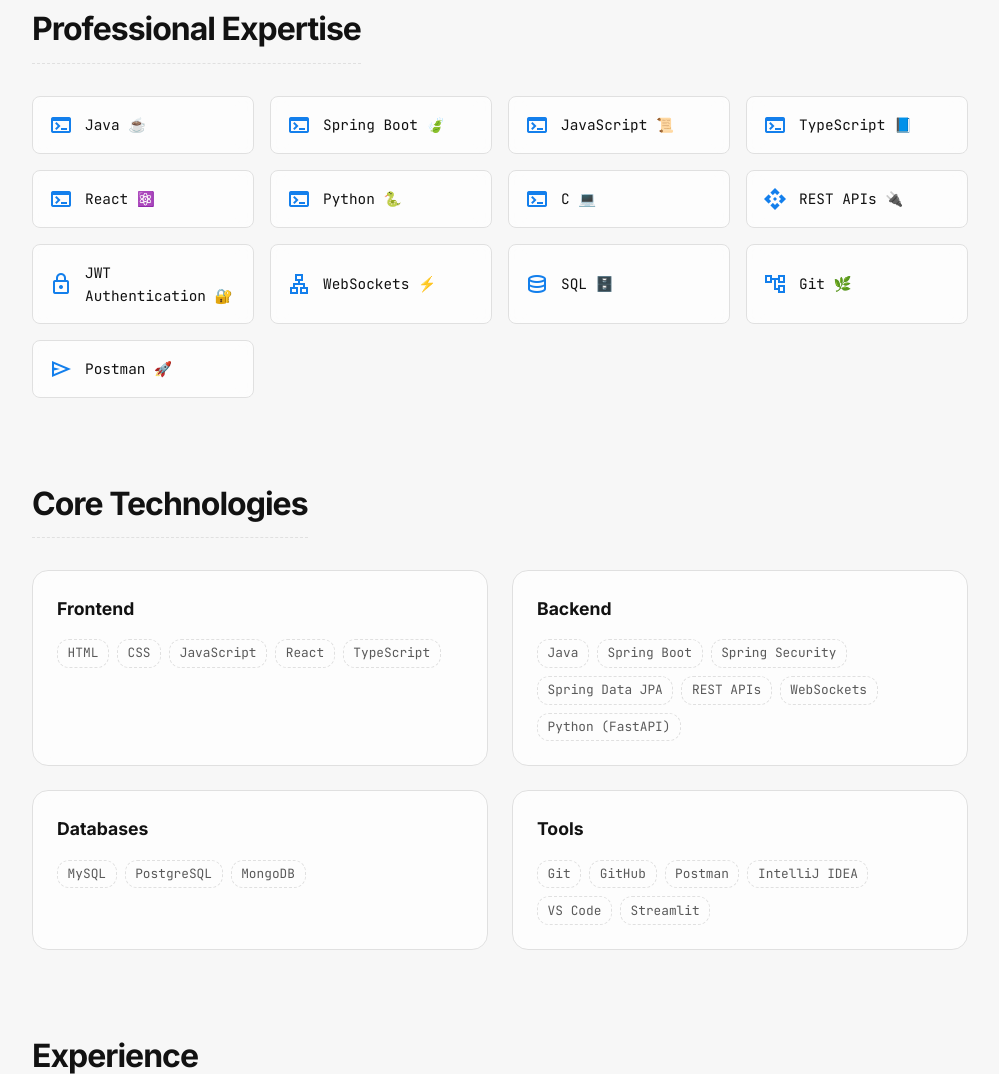
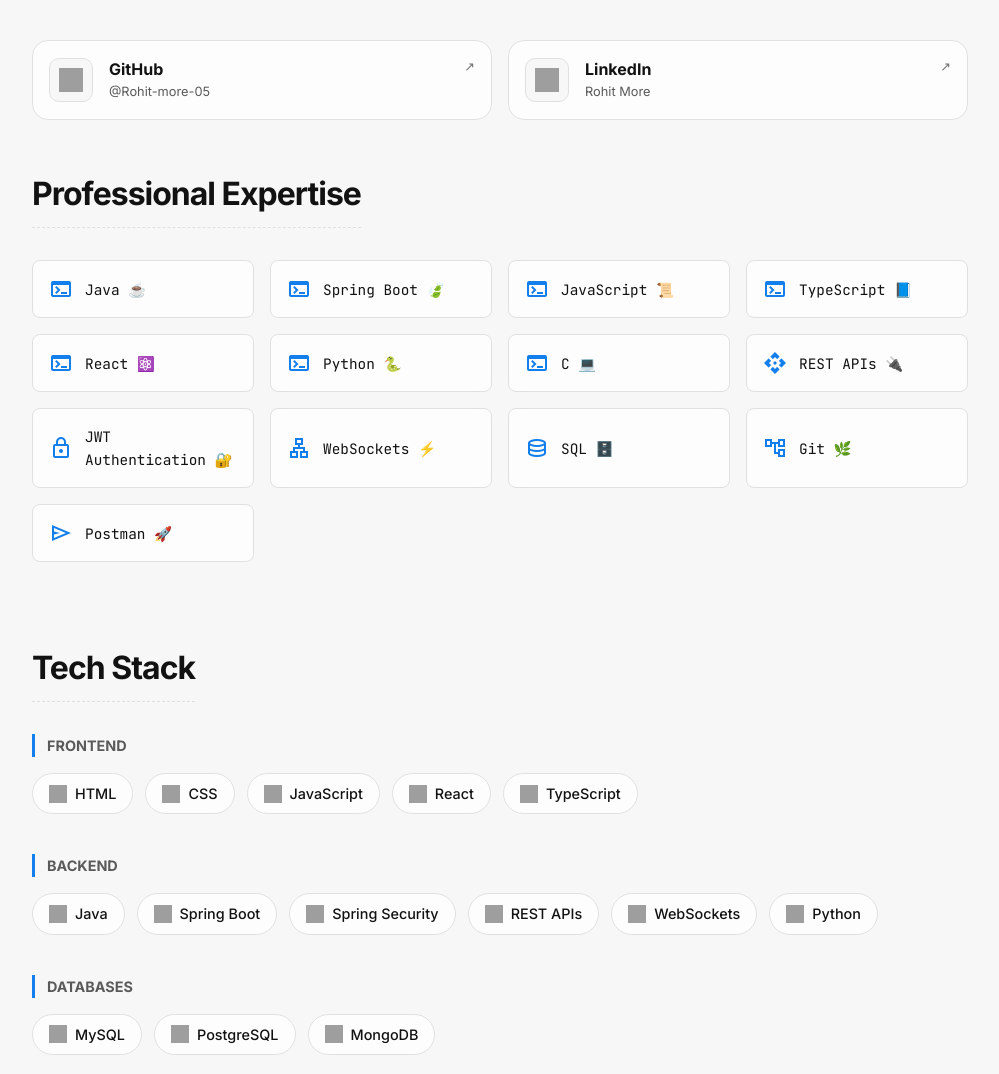
Before and after one commit to Rohit-more-05/portfolio, a plain HTML site: page index.html in a window 1280 px wide. Shown: the part 660-1734 px from the top of the page, without its empty margins (140-1139 px from the left). Drawn offline with nearby package versions, Linux system fonts and the light colour scheme; grey boxes are pictures that could not be loaded.

Commit message:
Restore social grid, update CGPA to 8.3, unify project formats, and add tech stack logos

```diff
--- a/app.js
+++ b/app.js
@@ -80,6 +80,26 @@
         const container = document.getElementById('dynamic-content');
         let html = '';
 
+        // Socials Grid (New Header Section)
+        if (data.profile.socials && data.profile.socials.length > 0) {
+            html += `
+                <div class="socials-grid" data-aos="fade-down">
+                    ${data.profile.socials.map(social => `
+                        <a href="${social.url}" target="_blank" class="social-card">
+                            <div class="social-icon-wrapper">
+                                <img src="https://cdn.simpleicons.org/${social.icon}/${body.classList.contains('dark') ? 'ffffff' : '121212'}" alt="${social.platform}">
+                            </div>
+                            <div class="social-info">
+                                <span class="social-platform">${social.platform}</span>
+                                <span class="social-handle">${social.handle}</span>
+                            </div>
+                            <span class="external-arrow">↗</span>
+                        </a>
+                    `).join('')}
+                </div>
+            `;
+        }
+
         // Skills (Dashboard Grid style)
         if (data.skills && data.skills.length > 0) {
             html += `
@@ -97,18 +117,24 @@
         }
 
         // Tech Stack
+        // Tech Stack (New Icons Style)
         if (data.techstack && data.techstack.length > 0) {
             html += `
                 <section data-aos="fade-up" style="margin-bottom: 5rem;">
-                    <h2 class="section-title">Core Technologies</h2>
-                    <div class="card-grid">
+                    <h2 class="section-title">Tech Stack</h2>
+                    <div class="tech-container">
             `;
             data.techstack.forEach(group => {
                 html += `
-                        <div class="card">
-                            <h3 class="card-title">${group.category}</h3>
-                            <div class="badge-container">
-                                ${group.items.map(item => `<span class="badge">${parseIcons(item)}</span>`).join('')}
+                        <div class="tech-category" style="margin-bottom: 2.5rem;">
+                            <h3 style="font-size: 0.9rem; color: var(--text-secondary); text-transform: uppercase; margin-bottom: 1rem; border-left: 3px solid var(--accent); padding-left: 0.75rem;">${group.category}</h3>
+                            <div class="tech-list" style="display: flex; flex-wrap: wrap; gap: 0.75rem;">
+                                ${group.items.map(item => `
+                                    <div class="tech-chip">
+                                        <img src="https://cdn.simpleicons.org/${item.icon}/${body.classList.contains('dark') ? 'ffffff' : '121212'}" alt="${item.name}">
+                                        <span>${item.name}</span>
+                                    </div>
+                                `).join('')}
                             </div>
                         </div>
                 `;
--- a/data.json
+++ b/data.json
@@ -6,7 +6,21 @@
         "availability": "Open to Internships and Backend Development Roles",
         "image": "assets/profile.jpg",
         "cv": "assets/cv.pdf",
-        "cgpa": "8.08 / 10"
+        "cgpa": "8.3 / 10",
+        "socials": [
+            {
+                "platform": "GitHub",
+                "handle": "@Rohit-more-05",
+                "url": "https://github.com/Rohit-more-05",
+                "icon": "github"
+            },
+            {
+                "platform": "LinkedIn",
+                "handle": "Rohit More",
+                "url": "https://linkedin.com/in/rohit-more-4b2a90371",
+                "icon": "linkedin"
+            }
+        ]
     },
     "about": "Computer Engineering student and aspiring Backend Developer with hands-on experience in Java, Spring Boot, REST API development, and database-driven applications. I enjoy designing secure backend systems, building full-stack web platforms, and working on real-world projects involving authentication, scalable architectures, and data-driven applications.",
     "skills": [
@@ -28,42 +42,41 @@
         {
             "category": "Frontend",
             "items": [
-                "HTML",
-                "CSS",
-                "JavaScript",
-                "React",
-                "TypeScript"
+                { "name": "HTML", "icon": "html5" },
+                { "name": "CSS", "icon": "css3" },
+                { "name": "JavaScript", "icon": "javascript" },
+                { "name": "React", "icon": "react" },
+                { "name": "TypeScript", "icon": "typescript" }
             ]
         },
         {
             "category": "Backend",
             "items": [
-                "Java",
-                "Spring Boot",
-                "Spring Security",
-                "Spring Data JPA",
-                "REST APIs",
-                "WebSockets",
-                "Python (FastAPI)"
+                { "name": "Java", "icon": "java" },
+                { "name": "Spring Boot", "icon": "springboot" },
+                { "name": "Spring Security", "icon": "springsecurity" },
+                { "name": "REST APIs", "icon": "insomnia" },
+                { "name": "WebSockets", "icon": "socketdotio" },
+                { "name": "Python", "icon": "python" }
             ]
         },
         {
             "category": "Databases",
             "items": [
-                "MySQL",
-                "PostgreSQL",
-                "MongoDB"
+                { "name": "MySQL", "icon": "mysql" },
+                { "name": "PostgreSQL", "icon": "postgresql" },
+                { "name": "MongoDB", "icon": "mongodb" }
             ]
         },
         {
             "category": "Tools",
             "items": [
-                "Git",
-                "GitHub",
-                "Postman",
-                "IntelliJ IDEA",
-                "VS Code",
-                "Streamlit"
+                { "name": "Git", "icon": "git" },
+                { "name": "GitHub", "icon": "github" },
+                { "name": "Postman", "icon": "postman" },
+                { "name": "IntelliJ IDEA", "icon": "intellijidea" },
+                { "name": "VS Code", "icon": "visualstudiocode" },
+                { "name": "Streamlit", "icon": "streamlit" }
             ]
         }
     ],
@@ -98,7 +111,7 @@
             "institution": "M. H. Saboo Siddik College of Engineering",
             "duration": "2023 - 2027",
             "details": [
-                "Currently in third year with a CGPA of 8.08",
+                "Currently in third year with a CGPA of 8.3",
                 "Learning core computer science fundamentals and modern web technologies"
             ]
         }
@@ -117,41 +130,52 @@
         {
             "title": "Movie Recommendation System",
             "date": "2025",
+            "tagline": "Seamless cinematic discovery powered by similarity algorithms.",
             "description": "AI-powered movie recommendation platform using Python and Streamlit that suggests movies based on similarity algorithms and TMDB dataset.",
             "link": "https://rohit-movie-recommender.streamlit.app/",
-            "source": "https://github.com/Rohit-more-05"
+            "source": "https://github.com/Rohit-more-05",
+            "key_features": ["Content-Based Filtering", "Similarity Correlation Analysis", "TMDB API Integration", "Dynamic Poster Rendering"],
+            "tech_stack": ["Python", "Streamlit", "Pandas", "Scikit-learn"]
         },
         {
             "title": "NewsYork – News Aggregation Platform",
             "date": "2025",
+            "tagline": "Real-time news aggregation with community-driven engagement.",
             "description": "News aggregation web platform that fetches real-time news via APIs and supports comments, voting, and bookmarking with a prepared MySQL backend schema.",
             "link": "https://rohit-newsyork.vercel.app/homepage.html",
-            "source": "https://github.com/Rohit-more-05"
+            "source": "https://github.com/Rohit-more-05",
+            "key_features": ["Live API Integration", "MySQL Voting System", "User Bookmarking", "Article Categorization"],
+            "tech_stack": ["HTML", "CSS", "MySQL", "PHP"]
         },
         {
             "title": "AnchorSpace Social Platform",
             "date": "2025",
+            "tagline": "A decentralized networking hub for community interaction.",
             "description": "Social networking platform enabling user profiles, posts, and community interaction built using modern web technologies.",
             "link": "https://rohit-anchorspace.vercel.app/",
-            "source": "https://github.com/Rohit-more-05"
+            "source": "https://github.com/Rohit-more-05",
+            "key_features": ["User Profiles", "Post Management", "Activity Feeds", "Semantic Search"],
+            "tech_stack": ["React", "JavaScript", "Firebase"]
         },
         {
             "title": "Student Intelligence Platform",
             "date": "2025",
+            "tagline": "Predictive analytics for academic excellence.",
             "description": "Machine learning platform predicting student academic performance using multiple ML models and interactive Streamlit dashboards.",
             "link": "https://rohit-student-marks.streamlit.app/",
-            "source": "https://github.com/Rohit-more-05"
+            "source": "https://github.com/Rohit-more-05",
+            "key_features": ["Performance Forecasting", "Multiple ML Model Comparison", "Interactive Dashboards", "Data Distribution Analysis"],
+            "tech_stack": ["Python", "Streamlit", "Scikit-learn", "Plotly"]
         },
         {
             "title": "Hospital Management System Backend",
             "date": "2024",
+            "tagline": "Secure and scalable architecture for modern healthcare.",
             "description": "Secure Spring Boot backend implementing REST APIs, JWT authentication, OAuth2 login, and role-based access control for hospital operations.",
             "link": "https://github.com/Rohit-more-05/Hospital-Management-System-Backend",
-            "source": "https://github.com/Rohit-more-05/Hospital-Management-System-Backend"
+            "source": "https://github.com/Rohit-more-05/Hospital-Management-System-Backend",
+            "key_features": ["JWT Authentication", "Role-Based Access Control", "OAuth2 Integration", "Medical Record Indexing"],
+            "tech_stack": ["Java", "Spring Boot", "MySQL", "Spring Security"]
         }
-    ],
-    "links": {
-        "github": "https://github.com/Rohit-more-05",
-        "linkedin": "https://linkedin.com/in/rohit-more-4b2a90371"
-    }
+    ]
 }
--- a/style.css
+++ b/style.css
@@ -143,25 +143,94 @@
     margin-bottom: 2rem;
 }
 
+/* Hero Info Grid */
 .info-grid {
-    display: grid;
-    grid-template-columns: repeat(auto-fit, minmax(200px, 1fr));
-    gap: 1rem;
-    font-family: var(--font-mono);
-    font-size: 0.85rem;
-    color: var(--text-secondary);
+    display: flex;
+    flex-wrap: wrap;
+    gap: 1.5rem;
+    margin-top: 2rem;
 }
 
 .info-item {
     display: flex;
     align-items: center;
     gap: 0.5rem;
+    color: var(--text-secondary);
+    font-size: 0.9rem;
 }
 
 .info-item i {
-    width: 16px;
-    height: 16px;
+    width: 18px;
+    height: 18px;
+}
+
+/* Socials Grid Header Style */
+.socials-grid {
+    display: grid;
+    grid-template-columns: repeat(auto-fit, minmax(220px, 1fr));
+    gap: 1rem;
+    margin-bottom: 3rem;
+}
+
+.social-card {
+    background: var(--card-bg);
+    border: 1px solid var(--border-color);
+    border-radius: var(--radius-md);
+    padding: 1rem;
+    display: flex;
+    align-items: center;
+    gap: 1rem;
+    text-decoration: none;
     color: var(--text-primary);
+    transition: all 0.3s ease;
+    position: relative;
+    overflow: hidden;
+}
+
+.social-card:hover {
+    border-color: var(--accent);
+    transform: translateY(-3px);
+    background: rgba(var(--accent-rgb), 0.05); /* Assuming accent-rgb is defined or use transparent color */
+}
+
+.social-icon-wrapper {
+    width: 44px;
+    height: 44px;
+    background: var(--bg-color);
+    border: 1px solid var(--border-color);
+    border-radius: 10px;
+    display: flex;
+    align-items: center;
+    justify-content: center;
+}
+
+.social-icon-wrapper img {
+    width: 24px;
+    height: 24px;
+}
+
+.social-info {
+    display: flex;
+    flex-direction: column;
+}
+
+.social-platform {
+    font-weight: 700;
+    font-size: 1rem;
+}
+
+.social-handle {
+    font-size: 0.8rem;
+    color: var(--text-secondary);
+}
+
+.social-card .external-arrow {
+    position: absolute;
+    top: 1rem;
+    right: 1rem;
+    color: var(--text-primary);
+    font-size: 0.8rem;
+    opacity: 0.6;
 }
 
 .cv-link {
@@ -508,21 +577,41 @@
     color: var(--text-secondary);
 }
 
-.project-tech-tags {
+.proj.tech-category h3 {
+    font-size: 1rem;
+    margin-bottom: 1rem;
+    color: var(--text-secondary);
+    text-transform: uppercase;
+    letter-spacing: 1px;
+}
+
+.tech-list {
     display: flex;
     flex-wrap: wrap;
-    gap: 0.4rem;
-    margin-top: auto;
-    padding-top: 1rem;
+    gap: 0.75rem;
 }
 
-.mini-badge {
-    font-size: 0.7rem;
-    background: var(--border-color);
-    padding: 0.15rem 0.5rem;
-    border-radius: 4px;
-    color: var(--text-secondary);
-    font-family: var(--font-mono);
+.tech-chip {
+    background-color: var(--card-bg);
+    border: 1px solid var(--border-color);
+    padding: 0.5rem 1rem;
+    border-radius: 100px;
+    font-size: 0.9rem;
+    font-weight: 500;
+    display: flex;
+    align-items: center;
+    gap: 0.5rem;
+    transition: all 0.2s;
+}
+
+.tech-chip img {
+    width: 18px;
+    height: 18px;
+}
+
+.tech-chip:hover {
+    border-color: var(--accent);
+    background-color: var(--bg-color);
 }
 
 .demo-btn, .source-btn {
```
